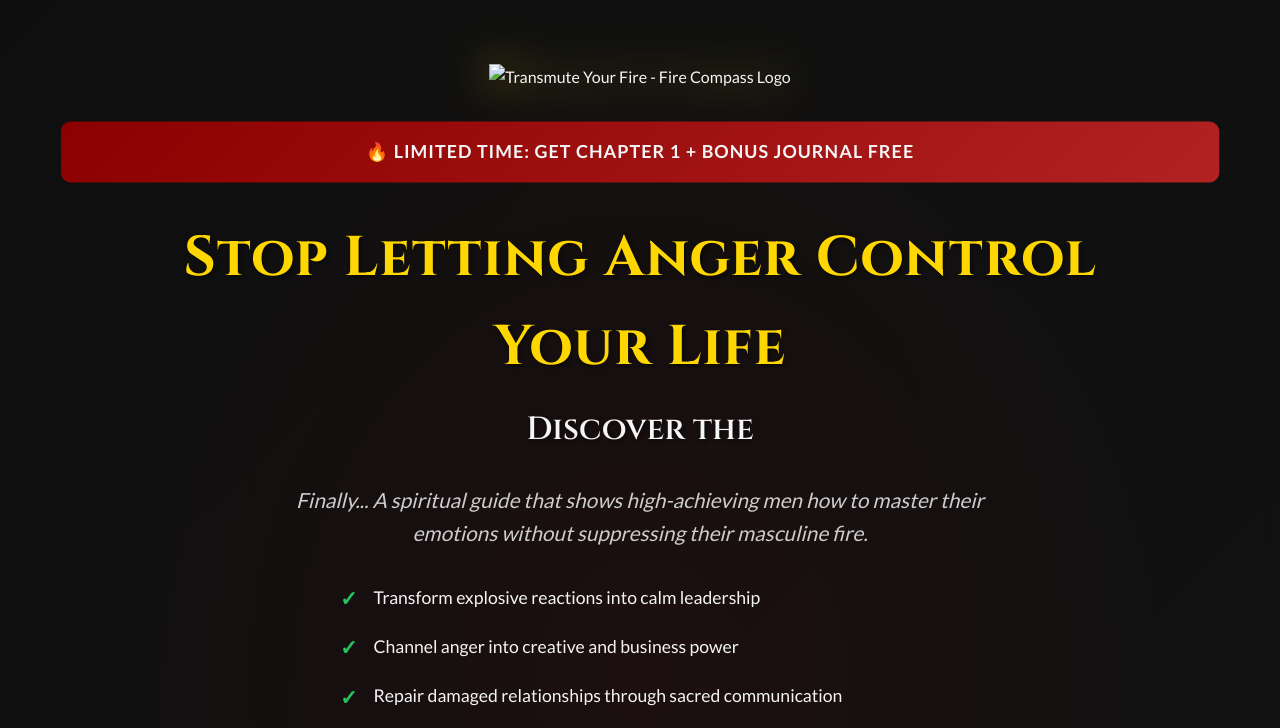
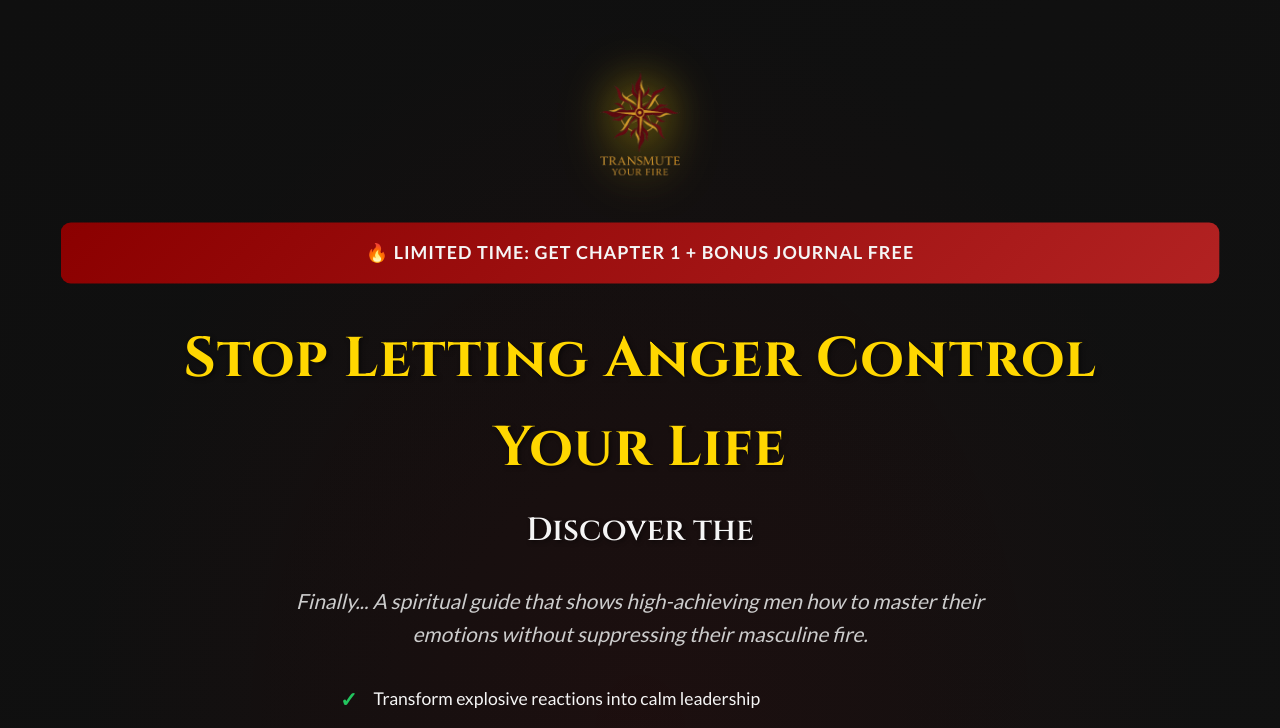
Before and after one commit to AmonRa1986/Transmute-Your-Fire, a plain HTML site: page index.html in a window 1280 px wide. Shown: the top 728 px of the page. Drawn offline with Linux system fonts and the light colour scheme.

Commit message:
Update index.html

```diff
--- a/index.html
+++ b/index.html
@@ -1175,7 +1175,7 @@ html {
     <!-- Hero Section -->
     <header class="hero">
       <div class="brand-logo">
-        <img src="transmute-fire-logo.png" alt="Transmute Your Fire - Fire Compass Logo" class="logo">
+        <img src="20250612_1349_Athletic_Elegance_remix_01jxjm3dy8fvvrfbdt0hzs8vcy-removebg-preview.png" alt="Transmute Your Fire - Fire Compass Logo" class="logo">
       </div>
 
       <div class="urgency-banner">
```
